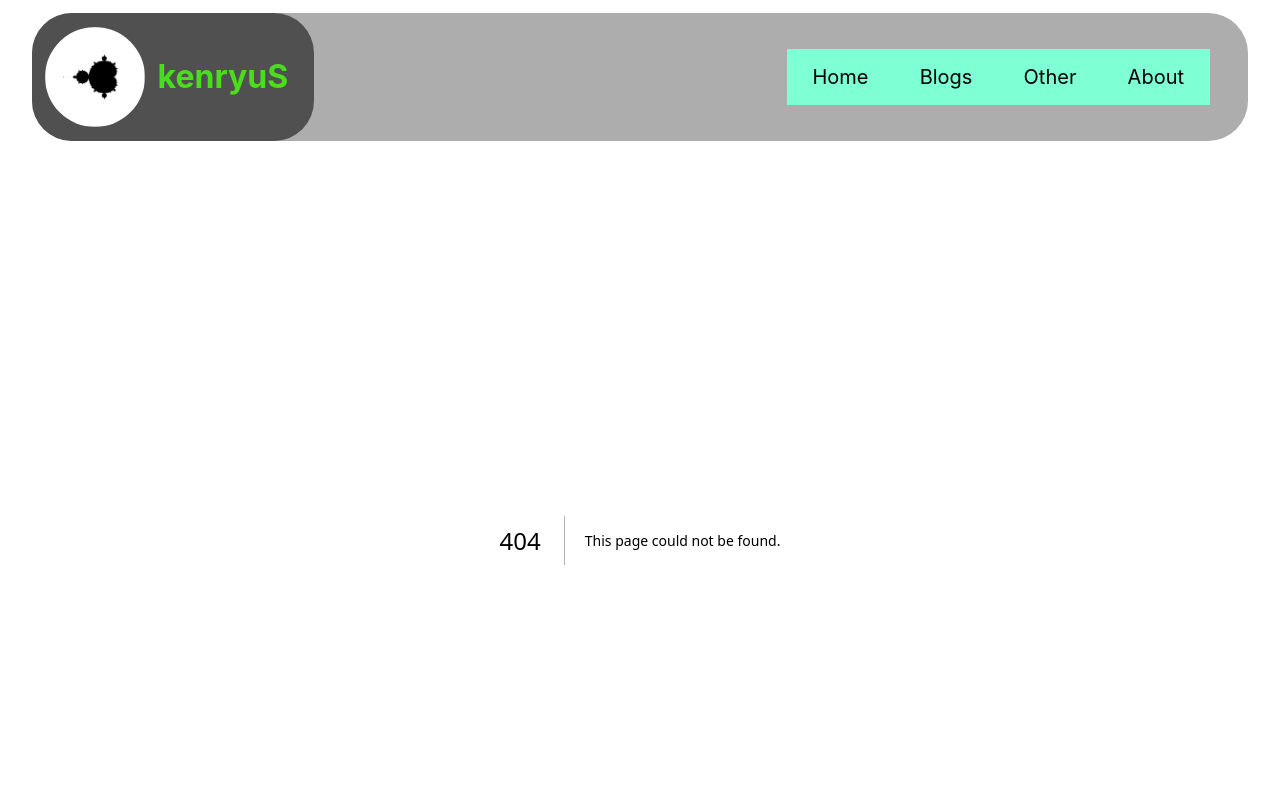
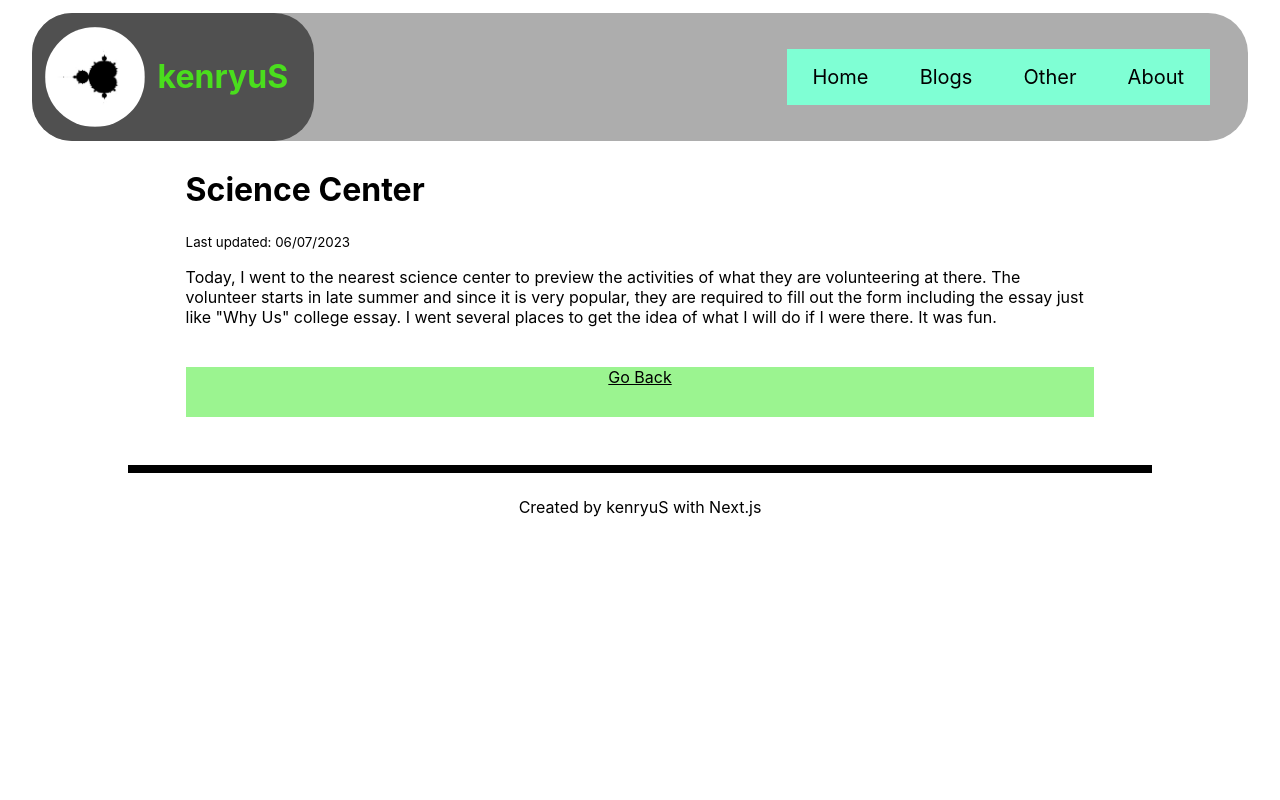
Before and after one commit to kenryuS/website, a Next.js app: page /blog/posts/diary/diary060723 in a window 1280 px wide. Before the commit this address had no page. Shown: the top 800 px of the page. Built offline with nearby package versions, Linux system fonts and the light colour scheme.

Commit message:
added post

```diff
--- /dev/null
+++ b/pages/blog/posts/diary/diary060723.mdx
@@ -0,0 +1,30 @@
+---
+title: "Science Center"
+date: "06/07/2023"
+preview: "preview for the volunteer"
+---
+
+import GoBackBtn from '../../../../components/gobackbtn';
+import mdStyle from '../../../../styles/markdown.module.css';
+import Head from 'next/head';
+
+export const meta = {
+    title: "Science Center",
+    date: "06/07/2023",
+}
+
+<Head>
+    <title>kenryuS - {meta.title}</title>
+    <meta name="description" content="kenryuS (Kenryu Shibata) Blog" />
+    <link rel="icon" href="/icon.jpeg" />
+</Head>
+<div className={mdStyle.Article}>
+<h1>{meta.title}</h1>
+<small>Last updated: {meta.date}</small>
+
+Today, I went to the nearest science center to preview the activities of what they are volunteering at there.
+The volunteer starts in late summer and since it is very popular, they are required to fill out the form including the essay just like "Why Us" college essay.
+I went several places to get the idea of what I will do if I were there.
+It was fun.
+
+<GoBackBtn series="diary" /></div>
```
